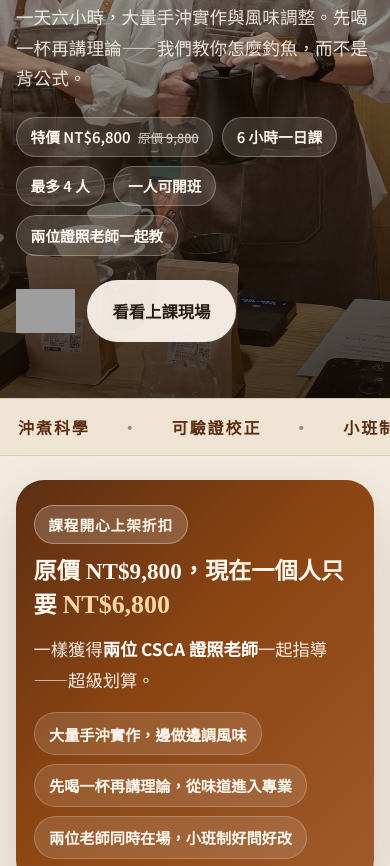
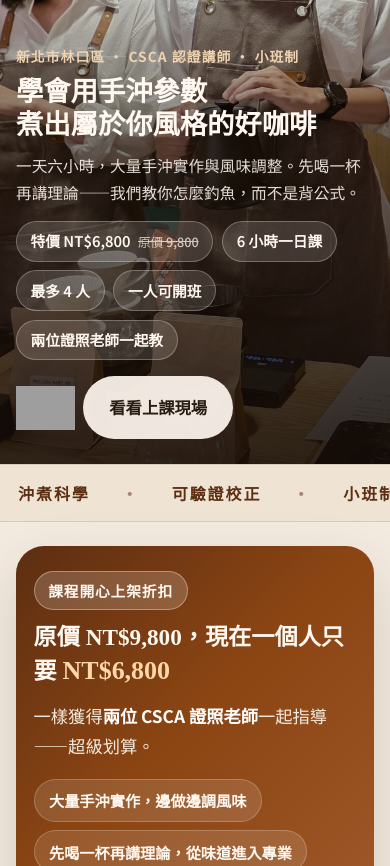
Before and after one commit to tsglee/coffee-beginner-course, a plain HTML site: page index.html in a window 390 px wide. Shown: the part 411-1277 px from the top of the page. Drawn offline with Linux system fonts and the light colour scheme; grey boxes are pictures that could not be loaded.

Commit message:
Push mobile hero copy below instructor faces
Give faces clear upper space on phones with taller hero, lower text block, and a stronger bottom gradient.

```diff
--- a/styles.css
+++ b/styles.css
@@ -166,7 +166,6 @@ h2 { margin: 0 0 .75rem; font-family: var(--serif); font-size: clamp(1.7rem, 3.2
   .site-nav a { padding: .75rem .4rem; border-bottom: 1px solid var(--line); }
   .site-nav a.btn { margin-top: .5rem; border-bottom: none; justify-content: center; }
   .story-grid, .story-photos, .learn-layout, .instructor-grid, .outcome-grid, .details-panel, .mosaic, .t-grid, .detail-list { grid-template-columns: 1fr; }
-  .hero-content { padding-top: 6rem; }
   .shot.tall img, .shot:not(.tall) img, .instructor-card img, .feature-card img { height: 320px; }
   .mosaic figure, .mosaic img, .mosaic .m-wide, .mosaic .m-wide img { min-height: 220px; }
 }
@@ -339,3 +338,46 @@ h2 { margin: 0 0 .75rem; font-family: var(--serif); font-size: clamp(1.7rem, 3.2
   .promo-inner { padding: 1.6rem 1.1rem 1.8rem; text-align: left; }
   .promo-points { justify-content: flex-start; }
 }
+
+@media (max-width: 860px) {
+  .hero {
+    min-height: min(92vh, 820px);
+    align-items: end;
+  }
+  .hero-media img {
+    object-position: center 12%;
+  }
+  .hero-shade {
+    background: linear-gradient(
+      180deg,
+      rgba(20, 12, 8, 0.08) 0%,
+      rgba(20, 12, 8, 0.12) 38%,
+      rgba(20, 12, 8, 0.55) 62%,
+      rgba(20, 12, 8, 0.88) 100%
+    );
+  }
+  .hero-content {
+    padding: 0 0 1.6rem;
+    margin-top: clamp(12rem, 46vh, 28rem);
+    width: min(100% - 2rem, 760px);
+    margin-left: auto;
+    margin-right: auto;
+  }
+  .hero-content h1 {
+    font-size: clamp(1.55rem, 7vw, 2rem);
+    margin-bottom: 0.65rem;
+  }
+  .hero-content .lead {
+    font-size: 0.98rem;
+    margin-bottom: 0.9rem;
+  }
+  .hero-content .eyebrow {
+    margin-bottom: 0.5rem;
+  }
+  .hero-content .chips {
+    margin-bottom: 1rem;
+  }
+  .hero-actions {
+    gap: 0.55rem;
+  }
+}
```
